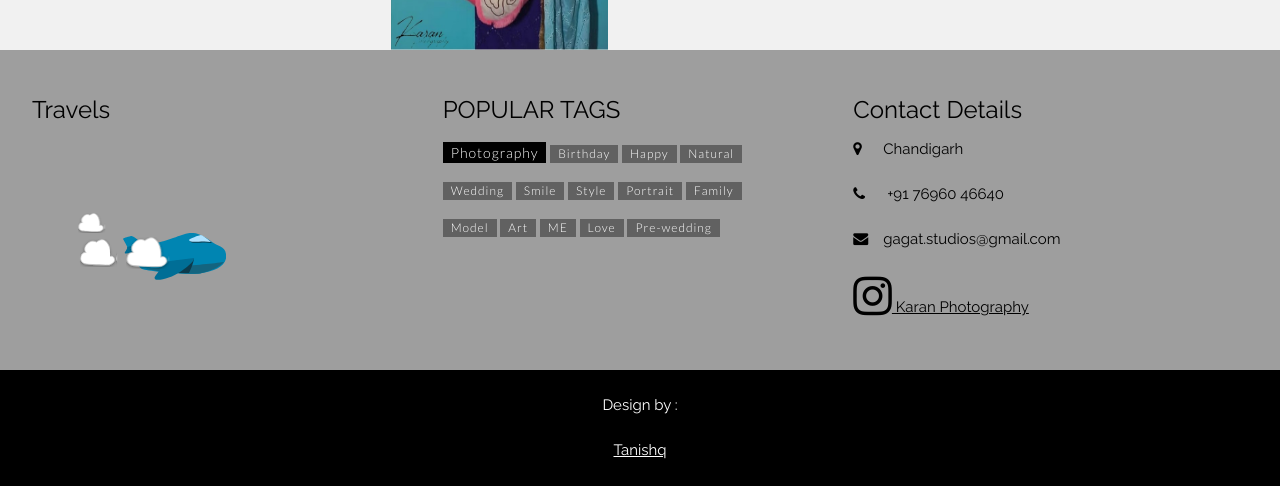
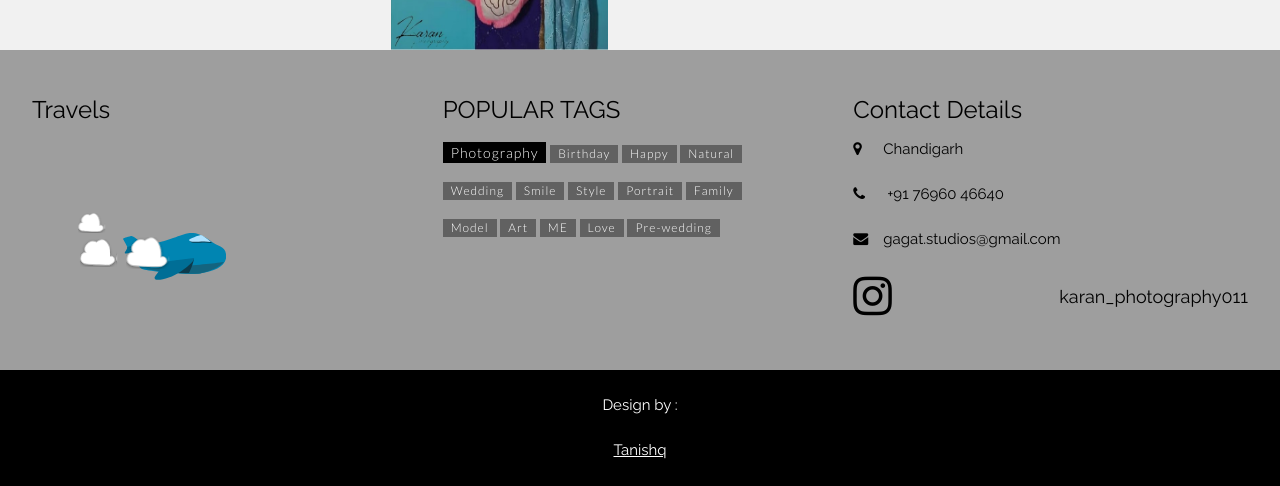
Before and after one commit to Gagatstudios/superstisious, a plain HTML site: page index.html in a window 1280 px wide. Shown: the part 3926-4412 px from the top of the page. Drawn offline with nearby package versions, Linux system fonts and the light colour scheme.

Commit message:
Update index.html

```diff
--- a/index.html
+++ b/index.html
@@ -494,7 +494,7 @@ of Simple CSS Waves-->
 <i class="fa fa-map-marker" style="width:30px"></i>Chandigarh<br><br>
 <i class="fa fa-phone" style="width:30px"></i> +91 76960 46640<br><br>
 <i class="fa fa-envelope" style="width:30px"> </i>gagat.studios@gmail.com<br><br>
-  <a href="https://www.instagram.com/karan_photography011/" target="_blank" class="w3-left"><i class="fa fa-instagram fa-3x"></i> Karan Photography</a>
+  <a href="https://www.instagram.com/karan_photography011/" target="_blank" class="w3-left"><i class="fa fa-instagram fa-3x"></i></a><h5 class="w3-right">karan_photography011</h5>
 </div>
 
       </div>
```
